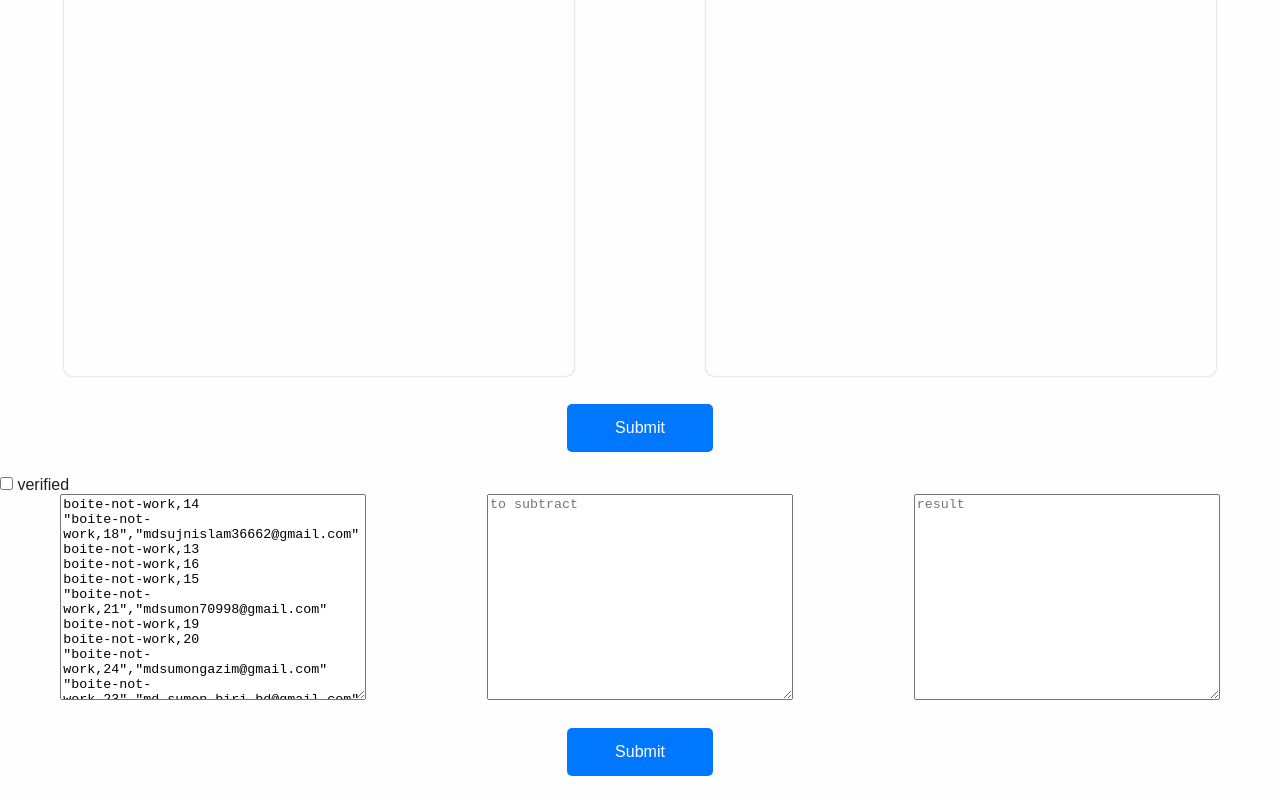
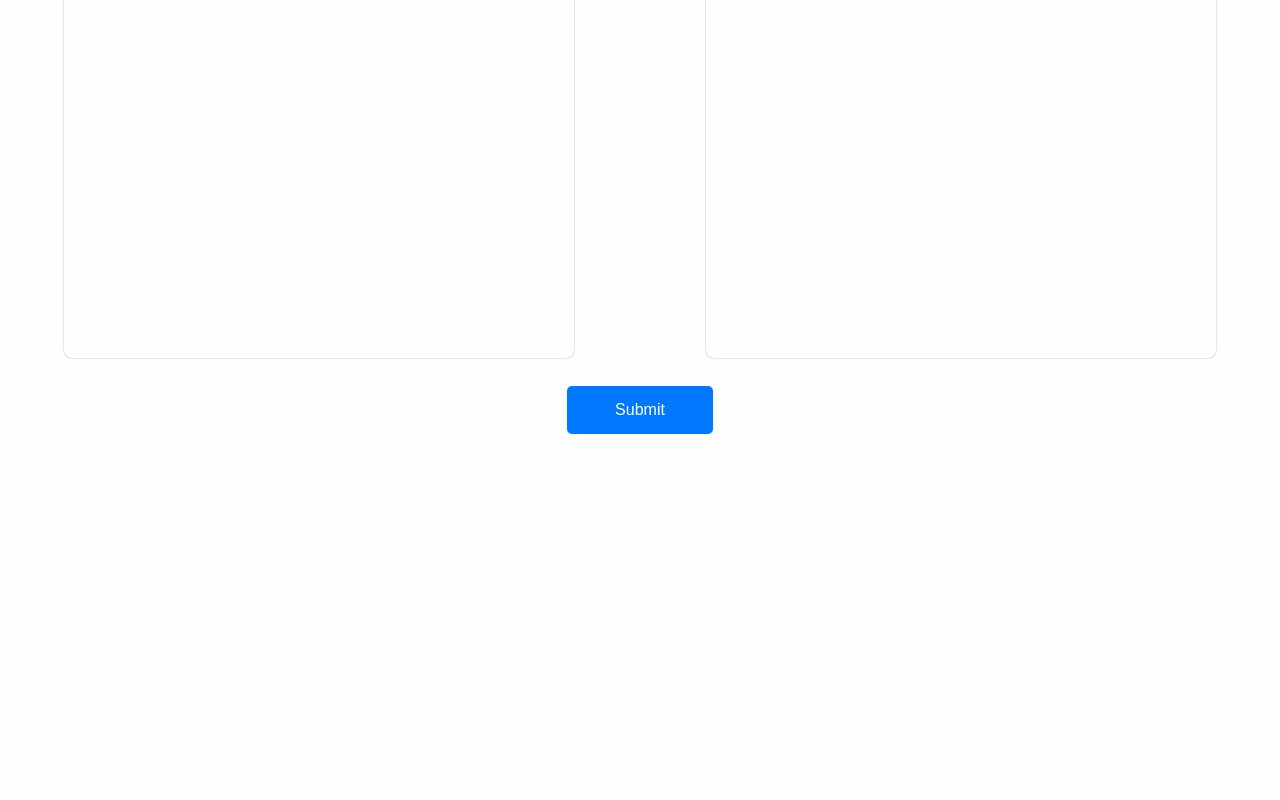
Before and after one commit to MohcineDev/bucket-vue, a Vue app: page /verification in a window 1280 px wide. Shown: the part 320-1120 px from the top of the page. After the commit the page ends 815 px from the top, so only its background shows below. Built offline with nearby package versions, Linux system fonts and the light colour scheme.

Commit message:
update code

```diff
--- a/src/components/BucketReady.vue
+++ b/src/components/BucketReady.vue
@@ -16,7 +16,6 @@
       </svg>
     </button>
     <p>
-    {{ somet }}
 
     </p>
   </div>
--- /dev/null
+++ b/src/components/ClixSponsore.vue
@@ -0,0 +1,31 @@
+<template>
+    <input type="radio" :value="value" :ID="ID" />
+    <label :for="ID">{{ Label }}</label>
+</template>
+
+<script setup>
+const props = defineProps(['value', 'model', 'ID', 'Label'])
+</script>
+
+<style scoped>
+input[type=radio] {
+    display: none;
+}
+
+label {
+    display: block;
+    cursor: pointer;
+    width: 100px;
+    margin-right: 5px;
+    text-align: center;
+    border-radius: 5px;
+    font-weight: 500;
+    border: 1px solid transparent;
+    color: var(--ui_blue);
+    padding: 5px;
+}
+
+input[type=radio]:checked+label {
+    border-color: var(--ui_blue);
+}
+</style>
--- a/src/components/FilterTextarea.vue
+++ /dev/null
@@ -1,18 +0,0 @@
-<template>
-  <div>
-    <textarea :id="ID" :value="myValue" :placeholder="placeHolder" @input="e=> $emit('handleChange', e)"></textarea>
-  </div>
-</template>
-
-<script setup>
-defineProps(["placeHolder", "ID", "myValue"]);
-</script>
-
-<style scoped>
-
- textarea {
-  width: 300px;
-  height: 200px;
-}
-
-</style>
--- a/src/components/NavBar.vue
+++ b/src/components/NavBar.vue
@@ -21,7 +21,6 @@
           <a href="">Get IPs</a>
           <a href="">Get&nbsp;Domains</a>
         </div>
-
       </div>
       <router-link to="verification">Verification</router-link>
       <router-link to="repo_sheets">Repo Sheets</router-link>
--- a/src/views/Bucket.vue
+++ b/src/views/Bucket.vue
@@ -24,7 +24,7 @@ let src1 = ref();
 
 let src2 = ref();
 let imgnb =  Math.floor(Math.random() * 18);
-console.log(13132)
+
 src1.value = `https://raw.githubusercontent.com/MohcineDev/bucket/main/imgs/img${imgnb}.webp`;
 src2.value = `https://raw.githubusercontent.com/MohcineDev/bucket/main/imgs/img${imgnb < 17 ? imgnb + 1 : 0}.webp`;
 
--- a/src/views/Clix.vue
+++ b/src/views/Clix.vue
@@ -3,6 +3,9 @@
     <section class="clix_data">
         <div class="sponsores">
             <div>
+                <ClixSponsore value="Clix" ID="clix" Label="Clix" checked=""/>
+                <ClixSponsore value="w4" ID="w4" Label="w4"/>
+                <ClixSponsore value="sphere" ID="sphere" Label="sphere"/>
                 <input type="radio" value="w4" v-model="sponsores" id="w4" />
                 <label for="w4"> W4</label>
                 <input type="radio" value="sphere" v-model="sponsores" id="sphere" />
@@ -61,7 +64,6 @@
                         d="M6 12L3.269 3.126A59.768 59.768 0 0121.485 12 59.77 59.77 0 013.27 20.876L5.999 12zm0 0h7.5" />
                 </svg>
             </div>
-
         </div>
         <div>
             <p>deploy lead and revenue / mailer </p>
@@ -73,13 +75,9 @@
                     <path stroke-linecap="round" stroke-linejoin="round"
                         d="M6 12L3.269 3.126A59.768 59.768 0 0121.485 12 59.77 59.77 0 013.27 20.876L5.999 12zm0 0h7.5" />
                 </svg>
-
             </div>
-
-            <v-icon icon="$vuetify" size="large"></v-icon>
         </div>
     </section>
-
     <section class="tables_section">
         <table id="entityTable" title="entity leads and revenue ">
                 <thead>
@@ -147,8 +145,6 @@
         <li>replace mailer id by its name</li>
         <li>generate revenue by mailer</li>
     </ul>
-
-
     <section class="how_to">
         <h3>how to :</h3>
         <ul>
@@ -164,6 +160,7 @@
 
 <script setup>
 import { ref } from 'vue';
+import ClixSponsore from '../components/ClixSponsore.vue'
 //minimum nbr of leads by deploy to display in the table
 const minNbLeads = ref(2)
 
@@ -723,8 +720,6 @@ cleanEntityTable()
 // })
 
 
-
-
 ///display the ids with nbr leads specieifed in the input
 // displayIds.addEventListener('click', ()=>{
 
@@ -923,13 +918,6 @@ S T Y L E
      cursor: pointer;
  }
 
- .sponsores input[type=radio] {
-     display: none;
- }
-
- input[type=radio]:checked+label {
-     border-color: var(--ui_blue);
- }
 
  textarea {
      width: 100%;
--- a/src/views/Verification.vue
+++ b/src/views/Verification.vue
@@ -1,8 +1,6 @@
 <template>
   <h1>Verificationnnnnnnnnn</h1>
-  <!-- testing component -->
   <div class="container">
-    testing component
 
     <div class="textareas">
       <div id="refresh" @click="emptyTextareas">Refresh</div>
@@ -26,83 +24,16 @@
 
     <button @click="generateProfiles">Submit</button>
   </div>
-  <section class="verified">
-    <label for="verified">
-      <input type="checkbox" name="" id="verified" /> verified</label
-    >
-    <div class="container2">
-      <FilterTextarea
-        placeHolder="allprofiles"
-        ID="src"
-        :myValue="nbrs1"
-        @handleChange="(e) => (nbrs1 = e.target.value)"
-      />
-      <div>
-        <textarea
-          id="result"
-          :value="nbrs2"
-          @input="(e) => (nbrs2 = e.target.value)"
-          placeholder="to subtract"
-        ></textarea>
-      </div>
-      <div>
-        <textarea
-          id="result"
-          :value="nbrs3"
-          @input="(e) => (nbrs3 = e.target.value)"
-          @focus="(e) => e.target.select()"
-          placeholder="result"
-          readonly="true"
-        ></textarea>
-      </div>
-    </div>
 
-    <button @click="removeDuplicatedProfiles">Submit</button>
-  </section>
 </template>
 
 <script setup>
 import { ref } from "vue";
 import FirstTextarea from "../components/FirstTextarea.vue";
-import FilterTextarea from "../components/FilterTextarea.vue";
-//@focus="(e) => (e.target.select(),  window.navigator.clipboard.writeText =  e.target.value)"
-// const props = defineProps(["myContent", "ID", "placeHolder"]);
+
 
 const textAreaSrc = ref("");
-const textAreaResult = ref("");
-const textAreaSrc12 = ref(`"boite-not-work,2","wpwang2005@gmail.com"
-"boite-not-work,4","kubodennis@gmail.com"
-boite-not-work,1
-boite-not-work,3
-boite-not-work,5
-"boite-not-work,9","promresurs92@gmail.com"
-boite-not-work,7
-boite-not-work,8
-"boite-not-work,6","hafazjamaluddin@gmail.com"
-boite-not-work,10
-boite-not-work,11
-boite-not-work,14
-"boite-not-work,18","mdsujnislam36662@gmail.com"
-boite-not-work,13
-boite-not-work,16
-boite-not-work,15
-"boite-not-work,21","mdsumon70998@gmail.com"
-boite-not-work,19
-boite-not-work,20
-"boite-not-work,24","mdsumongazim@gmail.com"
-"boite-not-work,23","md.sumon.biri.bd@gmail.com"
-boite-not-work,17
-boite-not-work,22
-boite-not-work,25
-boite-not-work,12
-boite-not-work,26
-boite-not-work,27
-boite-not-work,28
-boite-not-work,31
-boite-not-work,30
-`);
-const textAreaSrc1 = ref("");
-const textAreaResult1 = ref("");
+const textAreaResult = ref("")
 const spanSrcCount = ref();
 const spanResultCount = ref();
 
@@ -134,54 +65,7 @@ function generateProfiles() {
   spanResultCount.value = textAreaResult.value.split("\n").length - 1;
 }
 
-//get profile number from a row
-function getProfileNum(row) {
-  let profileNbr;
-  if (row[0] === '"' && row.length >= 30) {
-    let firstCommaIndex = row.indexOf(",");
-    let secondDoublecout = row.indexOf('"', 5);
 
-    profileNbr = row.substring(firstCommaIndex + 1, secondDoublecout);
-  } else return;
-
-  return profileNbr;
-}
-
-const nbrs1 = ref(`boite-not-work,14
-"boite-not-work,18","mdsujnislam36662@gmail.com"
-boite-not-work,13
-boite-not-work,16
-boite-not-work,15
-"boite-not-work,21","mdsumon70998@gmail.com"
-boite-not-work,19
-boite-not-work,20
-"boite-not-work,24","mdsumongazim@gmail.com"
-"boite-not-work,23","md.sumon.biri.bd@gmail.com"
-boite-not-work,17
-boite-not-work,22
-boite-not-work,25
-boite-not-work,12
-boite-not-work,26`);
-const nbrs2 = ref("");
-const nbrs3 = ref("");
-
-function removeDuplicatedProfiles() {
-  let nbrs1Profiles = nbrs1.value.split("\n");
-  let nbrs2Profiles = nbrs2.value.split("\n");
-  let profiles1 = [];
-
-  nbrs1Profiles.forEach((item) => profiles1.push(getProfileNum(item)));
-
-  let nonDuplicatedValues = "";
-  profiles1.forEach((item, index) =>
-    nbrs2Profiles.includes(item)
-      ? (nonDuplicatedValues += nbrs1Profiles[index] + "\n")
-      : null
-  );
-  console.log(nonDuplicatedValues);
-
-  nbrs3.value = nonDuplicatedValues;
-}
 
 ///empty the content of textareas and span elements
 function emptyTextareas() {
```
